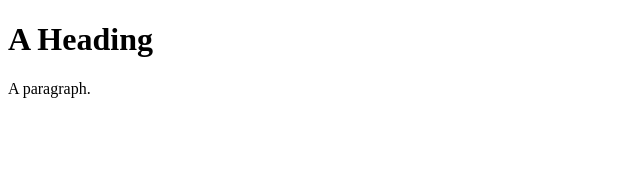
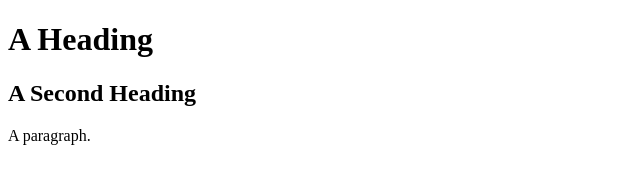
Before and after one commit to PDXCrow/abuse-stops-now, a plain HTML site: page index.html in a window 1280 px wide. Shown: the whole page, without its empty margins (0-640 px from the left). Drawn offline with Linux system fonts and the light colour scheme.

Commit message:
testing deploy with changes

```diff
--- a/index.html
+++ b/index.html
@@ -3,6 +3,7 @@
 <body>
 
 <h1>A Heading</h1>
+<h2>A Second  Heading</h2>
 <p>A paragraph.</p>
 
 </body>
```
